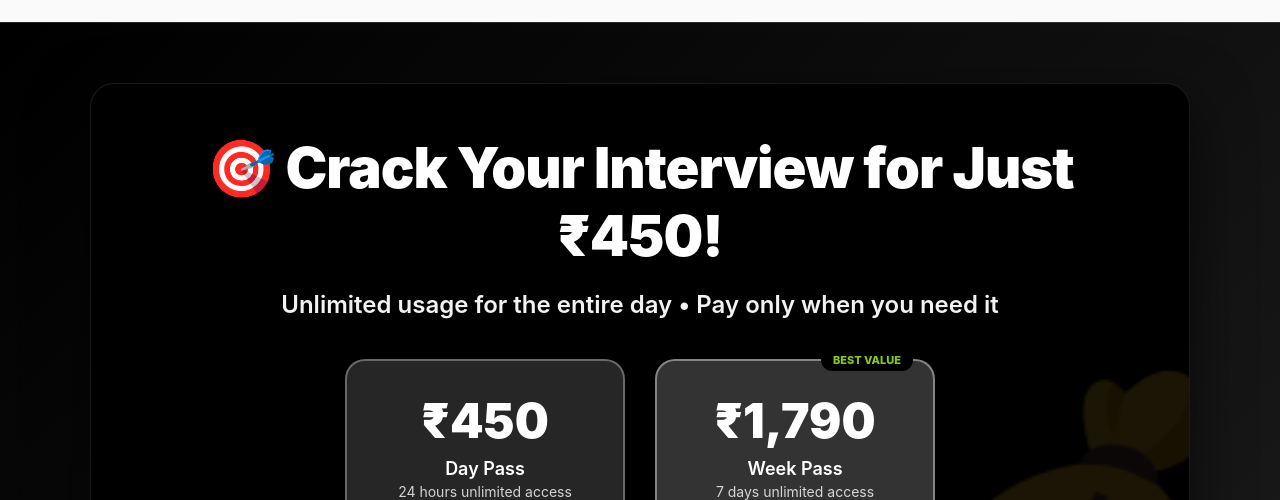
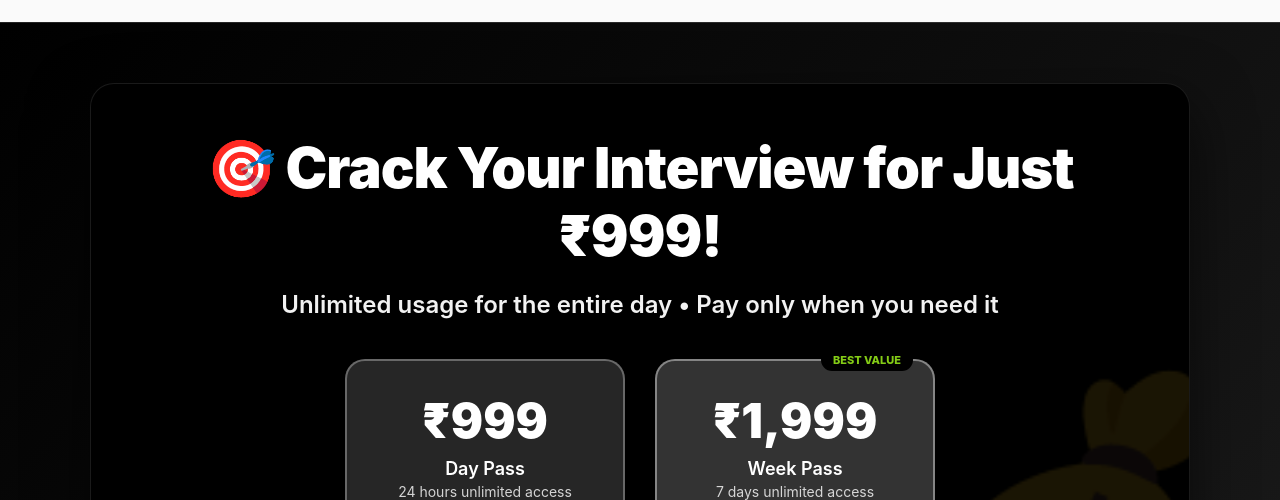
Before and after one commit to jos1996/AIAstent-Web, a React (Vite) app: page / in a window 1280 px wide. Shown: the part 3620-4120 px from the top of the page. Built offline with nearby package versions, Linux system fonts and the light colour scheme; no server answers.

Commit message:
Update pricing: ₹450 → ₹999 for Day Pass, ₹1,790 → ₹1,999 for Week Pass

```diff
--- a/src/pages/HomePage.tsx
+++ b/src/pages/HomePage.tsx
@@ -901,7 +901,7 @@ export default function HomePage() {
                 letterSpacing: '-1px',
                 textShadow: '0 2px 10px rgba(0,0,0,0.2)',
               }}>
-                🎯 Crack Your Interview for Just ₹450!
+                🎯 Crack Your Interview for Just ₹999!
               </h2>
               <p style={{
                 fontSize: 'clamp(18px, 3vw, 24px)',
@@ -922,7 +922,7 @@ export default function HomePage() {
                   border: '2px solid rgba(255,255,255,0.3)',
                   minWidth: 280,
                 }}>
-                  <div style={{ fontSize: 48, fontWeight: 900, color: '#fff', marginBottom: 8 }}>₹450</div>
+                  <div style={{ fontSize: 48, fontWeight: 900, color: '#fff', marginBottom: 8 }}>₹999</div>
                   <div style={{ fontSize: 18, color: '#fff', fontWeight: 600, marginBottom: 4 }}>Day Pass</div>
                   <div style={{ fontSize: 14, color: 'rgba(255,255,255,0.8)' }}>24 hours unlimited access</div>
                 </div>
@@ -947,7 +947,7 @@ export default function HomePage() {
                     fontSize: 11,
                     fontWeight: 800,
                   }}>BEST VALUE</div>
-                  <div style={{ fontSize: 48, fontWeight: 900, color: '#fff', marginBottom: 8 }}>₹1,790</div>
+                  <div style={{ fontSize: 48, fontWeight: 900, color: '#fff', marginBottom: 8 }}>₹1,999</div>
                   <div style={{ fontSize: 18, color: '#fff', fontWeight: 600, marginBottom: 4 }}>Week Pass</div>
                   <div style={{ fontSize: 14, color: 'rgba(255,255,255,0.8)' }}>7 days unlimited access</div>
                 </div>
```
